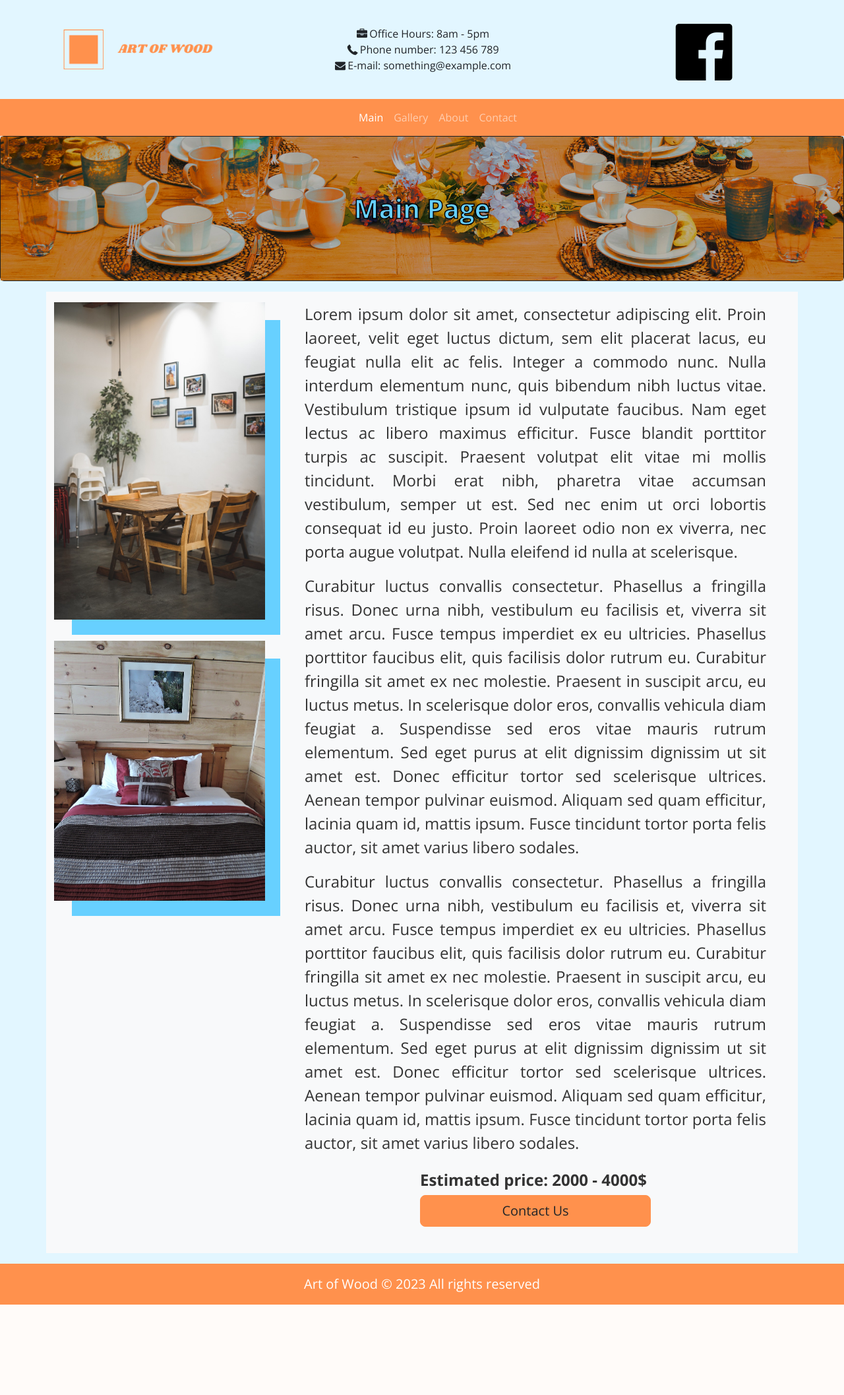
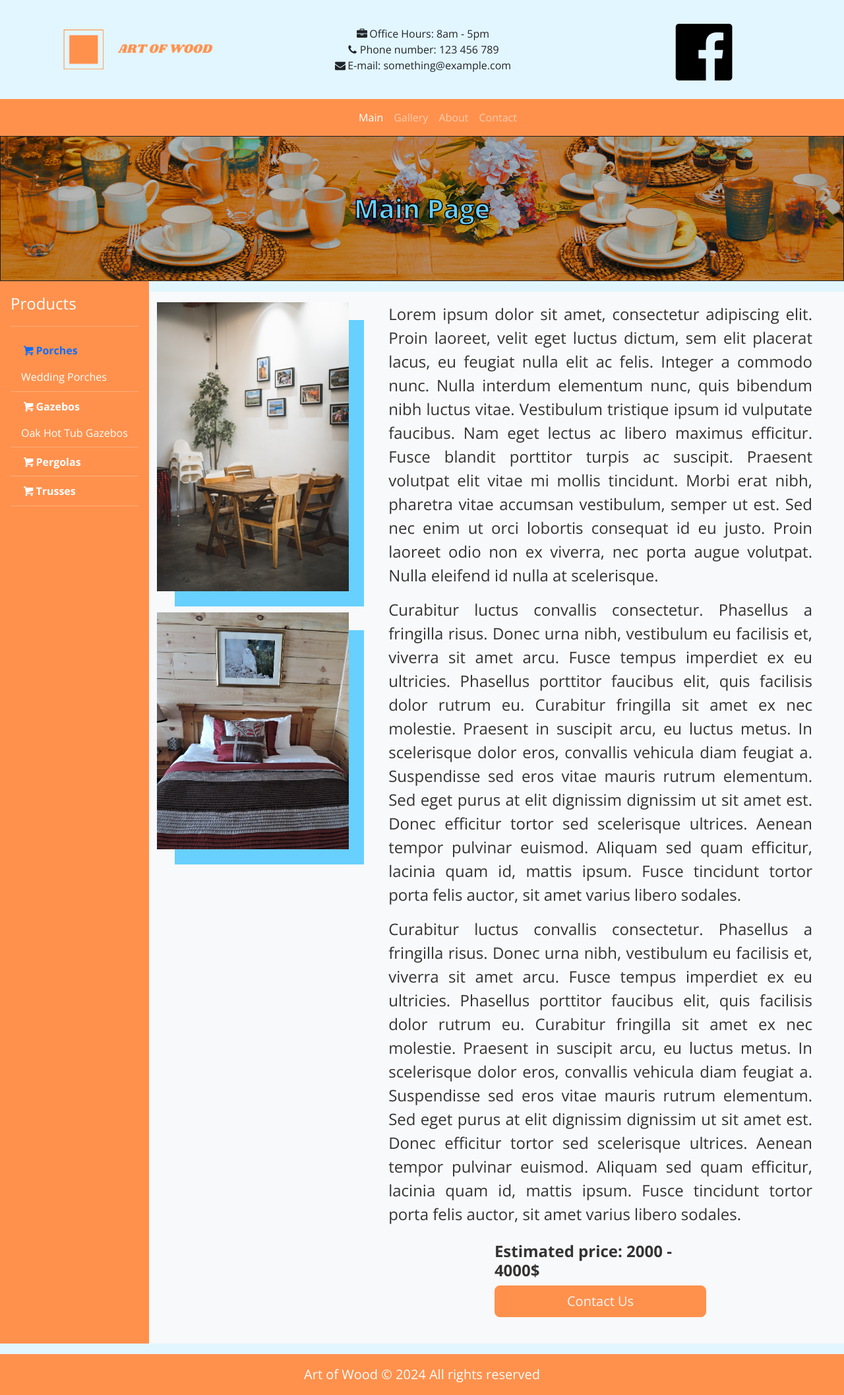
Before and after one commit to strzecha/Art-of-Wood-Website, a PHP site: page / in a window 1280 px wide. Shown: the whole page at 66% size. Before the commit the page ends 1977 px from the top, so only its background shows below. Run offline with PHP 8.4, Linux system fonts and the light colour scheme.

Commit message:
Add side navbar with products

```diff
--- a/css/custom-primary.css
+++ b/css/custom-primary.css
@@ -40,7 +40,7 @@
   }
 
   .btn-primary {
-    color: #212529;
+    color: #f6f7f8;
     background-color: #ff914d;
     border-color: #ff914d;
   }
--- a/css/fontello-codes.css
+++ b/css/fontello-codes.css
@@ -1,5 +1,6 @@
 
 .icon-briefcase:before { content: '\e800'; } /* '' */
 .icon-phone:before { content: '\e801'; } /* '' */
+.icon-basket:before { content: '\e805'; } /* '' */
 .icon-mail-alt:before { content: '\f0e0'; } /* '' */
 .icon-facebook-official:before { content: '\f230'; } /* '' */
--- a/css/fontello-ie7-codes.css
+++ b/css/fontello-ie7-codes.css
@@ -1,5 +1,6 @@
 
 .icon-briefcase { *zoom: expression( this.runtimeStyle['zoom'] = '1', this.innerHTML = '&#xe800;&nbsp;'); }
 .icon-phone { *zoom: expression( this.runtimeStyle['zoom'] = '1', this.innerHTML = '&#xe801;&nbsp;'); }
+.icon-basket { *zoom: expression( this.runtimeStyle['zoom'] = '1', this.innerHTML = '&#xe805;&nbsp;'); }
 .icon-mail-alt { *zoom: expression( this.runtimeStyle['zoom'] = '1', this.innerHTML = '&#xf0e0;&nbsp;'); }
 .icon-facebook-official { *zoom: expression( this.runtimeStyle['zoom'] = '1', this.innerHTML = '&#xf230;&nbsp;'); }
--- a/css/fontello-ie7.css
+++ b/css/fontello-ie7.css
@@ -12,5 +12,6 @@
 
 .icon-briefcase { *zoom: expression( this.runtimeStyle['zoom'] = '1', this.innerHTML = '&#xe800;&nbsp;'); }
 .icon-phone { *zoom: expression( this.runtimeStyle['zoom'] = '1', this.innerHTML = '&#xe801;&nbsp;'); }
+.icon-basket { *zoom: expression( this.runtimeStyle['zoom'] = '1', this.innerHTML = '&#xe805;&nbsp;'); }
 .icon-mail-alt { *zoom: expression( this.runtimeStyle['zoom'] = '1', this.innerHTML = '&#xf0e0;&nbsp;'); }
 .icon-facebook-official { *zoom: expression( this.runtimeStyle['zoom'] = '1', this.innerHTML = '&#xf230;&nbsp;'); }
--- a/css/fontello.css
+++ b/css/fontello.css
@@ -1,11 +1,11 @@
 @font-face {
   font-family: 'fontello';
-  src: url('../font/fontello.eot?9315254');
-  src: url('../font/fontello.eot?9315254#iefix') format('embedded-opentype'),
-       url('../font/fontello.woff2?9315254') format('woff2'),
-       url('../font/fontello.woff?9315254') format('woff'),
-       url('../font/fontello.ttf?9315254') format('truetype'),
-       url('../font/fontello.svg?9315254#fontello') format('svg');
+  src: url('../font/fontello.eot?64782393');
+  src: url('../font/fontello.eot?64782393#iefix') format('embedded-opentype'),
+       url('../font/fontello.woff2?64782393') format('woff2'),
+       url('../font/fontello.woff?64782393') format('woff'),
+       url('../font/fontello.ttf?64782393') format('truetype'),
+       url('../font/fontello.svg?64782393#fontello') format('svg');
   font-weight: normal;
   font-style: normal;
 }
@@ -15,7 +15,7 @@
 @media screen and (-webkit-min-device-pixel-ratio:0) {
   @font-face {
     font-family: 'fontello';
-    src: url('../font/fontello.svg?9315254#fontello') format('svg');
+    src: url('../font/fontello.svg?64782393#fontello') format('svg');
   }
 }
 */
@@ -56,5 +56,6 @@
 
 .icon-briefcase:before { content: '\e800'; } /* '' */
 .icon-phone:before { content: '\e801'; } /* '' */
+.icon-basket:before { content: '\e805'; } /* '' */
 .icon-mail-alt:before { content: '\f0e0'; } /* '' */
 .icon-facebook-official:before { content: '\f230'; } /* '' */
--- a/css/style.css
+++ b/css/style.css
@@ -77,9 +77,9 @@ footer .container p
 {
     .img-shadow
     {
-        -webkit-box-shadow: 10px 10px 0px -2px rgba(0, 108, 255, 1);
-        -moz-box-shadow: 10px 10px 0px -2px rgba(0, 108, 255, 1);
-        box-shadow: 10px 10px 0px -2px rgba(0, 108, 255, 1);
+        -webkit-box-shadow: 10px 10px 0px -2px #67d0ff;
+        -moz-box-shadow: 10px 10px 0px -2px #67d0ff;
+        box-shadow: 10px 10px 0px -2px #67d0ff;
     }
 }
 
@@ -238,3 +238,28 @@ a.lightbox-close:after {
 {
     position: fixed;
 }
+
+.nav-pills .active
+{
+	background-color: #67d0ff !important;
+}
+
+.nav-pills .nav-link:hover
+{
+	background-color: #a5e3ff !important;
+}
+
+.nav-pills hr
+{
+	margin: 0.1rem 0;
+}
+
+.card
+{
+	border-radius: 0;
+}
+
+.main-nav-link
+{
+	font-weight: bold;
+}
--- /dev/null
+++ b/footer.php
@@ -0,0 +1,17 @@
+<?php
+
+$year = date("Y");
+
+echo<<<END
+
+    <footer class="bg-primary mt-3 pt-3">
+        <div class="container">
+            <div class="row text-center">
+                <p class="fs-5 text-white">Art of Wood &copy $year All rights reserved</p>
+            </div>
+        </div>
+    </footer>
+
+END;
+
+?>
--- a/header.php
+++ b/header.php
@@ -6,19 +6,24 @@ function show_header($show_section){
   $gallery = "";
   $about = "";
   $contact = "";
+  $title = "";
 
   switch($show_section){
     case "main":
       $main = "active";
+      $title = "Main Page";
       break;
     case "gallery":
       $gallery = "active";
+      $title = "Gallery";
       break;
     case "about":
       $about = "active";
+      $title = "About Us";
       break;
     case "contact":
       $contact = "active";
+      $title = "Contact";
       break;
 
   }
@@ -68,7 +73,7 @@ function show_header($show_section){
             <div class="card bg-dark">
                 <img src="img/header.jpg" class="card-img rounded-0" alt="...">
                 <div class="card-img-overlay">
-                    <h1 class="h1 text-white fw-bold img-middle">Main Page</h1>
+                    <h1 class="h1 text-white fw-bold img-middle">$title</h1>
                 </div>
             </div>
 
--- a/index.php
+++ b/index.php
@@ -17,8 +17,51 @@
       show_header("main");
     ?>
 
-    <section class="porches">
+    <section class="porches d-flex flex-nowrap">
+    <div class="d-flex flex-column flex-shrink-0 p-3 text-bg-dark bg-primary ">
+            <a href="/" class="d-flex align-items-center mb-3 mb-md-0 me-md-auto text-white text-decoration-none">
+            <span class="fs-4">Products</span>
+            </a>
+            <hr>
+            <ul class="nav nav-pills flex-column mb-auto">
+            <li class="nav-item">
+                <a href="#" class="nav-link main-nav-link" aria-current="page">
+                <i class="icon-basket"></i>Porches
+                </a>
+            </li>
+            <li class="nav-item">
+                <a href="#" class="nav-link text-white" aria-current="page">
+                Wedding Porches
+                </a>
+            </li>
+            <hr>
+            <li>
+                <a href="#" class="nav-link text-white main-nav-link">
+                <i class="icon-basket"></i>Gazebos
+                </a>
+            </li>
+            <a href="#" class="nav-link text-white" aria-current="page">
+                Oak Hot Tub Gazebos
+                </a>
+            <hr>
+            <li>
+                <a href="#" class="nav-link text-white main-nav-link">
+                <i class="icon-basket"></i>Pergolas
+                </a>
+            </li>
+            <hr>
+            <li>
+                <a href="#" class="nav-link text-white main-nav-link">
+                <i class="icon-basket"></i>Trusses
+                </a>
+            </li>
+            <hr>
+            </ul>
+        </div>
+
+
         <div class="container">
+
 
             <div class="row">
                 <div class="col-12 text-body bg-light mt-3">
@@ -47,13 +90,7 @@
 
     </section>
 
-    <footer class="bg-primary mt-3 pt-3">
-        <div class="container">
-            <div class="row text-center">
-                <p class="fs-5 text-white">Art of Wood &copy 2023 All rights reserved</p>
-            </div>
-        </div>
-    </footer>
+    <?php include "footer.php"; ?>
 
     <script src="https://code.jquery.com/jquery-3.3.1.slim.min.js" integrity="sha384-q8i/X+965DzO0rT7abK41JStQIAqVgRVzpbzo5smXKp4YfRvH+8abtTE1Pi6jizo" crossorigin="anonymous"></script>
 
```
Also changed, not shown: about.php (+1 -7 lines), config.json (+16 -10 lines), contact.php (+1 -7 lines), css/fontello-embedded.css (+7 -6 lines), gallery.php (+1 -7 lines), LICENSE.txt, font/fontello.ttf, font/fontello.woff, font/fontello.woff2, 2 other files.
